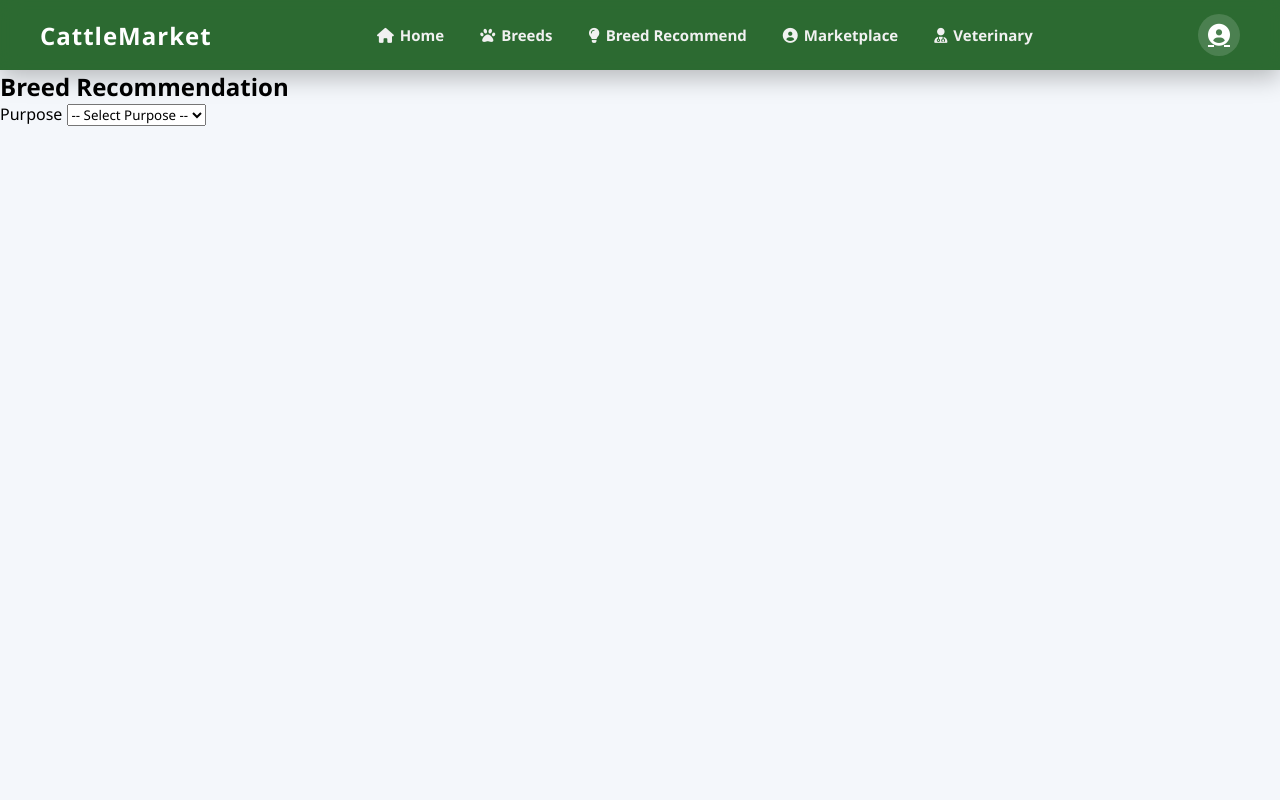
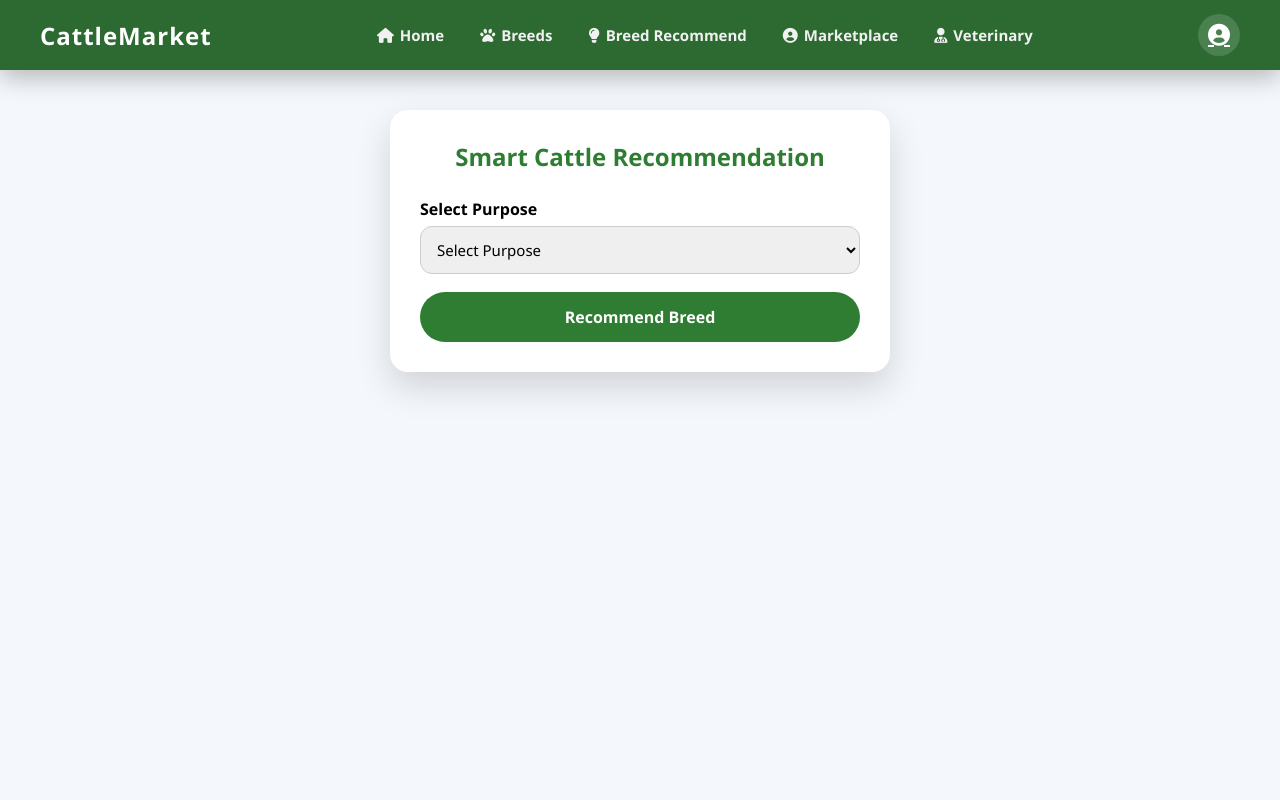
Before and after one commit to DurgaNikithaKaranam/cattle-breed-marketplace, a Flask app: page /recommend in a window 1280 px wide. Run offline with Flask 3, Linux system fonts and the light colour scheme; parts of the project's set-up code (start-up, migrations or seed data) failed here and were passed over.

Commit message:
Updated recommendation module and ml integration

```diff
--- a/app.py
+++ b/app.py
@@ -19,9 +19,9 @@ cursor = db.cursor(dictionary=True)
 
 # ---------------- ML MODEL ----------------
 model = joblib.load("ml/breed_model.pkl")
-le_purpose = joblib.load("ml/purpose_encoder.pkl")
-le_milk = joblib.load("ml/milk_encoder.pkl")
-le_breed = joblib.load("ml/breed_encoder.pkl")
+encoders = joblib.load("ml/encoders.pkl")
+# le_milk = joblib.load("ml/milk_encoder.pkl")
+# le_breed = joblib.load("ml/breed_encoder.pkl")
 
 # ---------------- HOME ----------------
 @app.route("/")
@@ -82,34 +82,44 @@ def breeds():
     cursor.execute("SELECT * FROM breeds")
     return render_template("breeds.html", breeds=cursor.fetchall())
 
-# ---------------- RECOMMEND ----------------
-@app.route("/recommend", methods=["GET", "POST"])
+@app.route("/recommend", methods=["GET","POST"])
 def recommend():
-    purpose = request.form.get("purpose")
-    result = None
 
-    if request.method == "POST" and purpose:
-        if purpose in ["Milk", "Commercial"]:
-            milk = request.form.get("milk")
-            climate = request.form.get("climate")
+    result=None
 
-            if milk == "High" and climate == "Hot":
-                result = "Gir or Sahiwal"
-            elif milk == "Medium":
-                result = "Red Sindhi"
-            else:
-                result = "Tharparkar"
+    if request.method=="POST":
 
-        elif purpose == "Breeding":
-            disease = request.form.get("disease")
-            temperament = request.form.get("temperament")
+        purpose=request.form.get("purpose")
 
-            if disease == "High" and temperament == "Calm":
-                result = "Ongole"
-            else:
-                result = "Kankrej"
+        if purpose=="Dairy":
+            f1=request.form.get("milk")
+            f2=request.form.get("climate")
 
-    return render_template("recommend.html", purpose=purpose, result=result)
+        elif purpose=="Breeding":
+            f1=request.form.get("disease")
+            f2=request.form.get("climate")
+
+        elif purpose=="Draught":
+            f1=request.form.get("strength")
+            f2=request.form.get("terrain")
+
+        else:
+            f1=f2=None
+
+        print("VALUES:",purpose,f1,f2)
+
+        if purpose and f1 and f2:
+
+            input_data=[
+                encoders["purpose"].transform([purpose])[0],
+                encoders["feature1"].transform([f1])[0],
+                encoders["feature2"].transform([f2])[0]
+            ]
+
+            pred=model.predict([input_data])[0]
+            result=encoders["breed"].inverse_transform([pred])[0]
+
+    return render_template("recommend.html", result=result)
 
 @app.route("/add_cattle", methods=["GET", "POST"])
 def add_cattle():
--- a/static/css/style.css
+++ b/static/css/style.css
@@ -913,3 +913,8 @@ div span {
         flex-direction:column;
     }
 }
+
+.result-card{
+    background:#e8f5e9;
+    border-left:6px solid #2e7d32;
+}
--- a/templates/recommend.html
+++ b/templates/recommend.html
@@ -2,67 +2,118 @@
 <html>
 <head>
 <title>Breed Recommendation</title>
-    <!-- <link rel="stylesheet" href="/static/css/style.css"> -->
 <link rel="stylesheet" href="{{ url_for('static', filename='css/style.css') }}">
+</head>
 
-</head>
-<body>
+<body class="form-page">
 
 {% include "navbar.html" %}
 
-<h2>Breed Recommendation</h2>
+<div class="form-container">
 
-<form method="POST">
+<form method="POST" class="styled-form">
+
+<h2>Smart Cattle Recommendation</h2>
 
 <!-- PURPOSE -->
-    <label>Purpose</label>
-    <select name="purpose" onchange="this.form.submit()" required>
-        <option value="">-- Select Purpose --</option>
-        <option value="Milk" {% if purpose=="Milk" %}selected{% endif %}>Milk Production</option>
-        <option value="Breeding" {% if purpose=="Breeding" %}selected{% endif %}>Breeding</option>
-        <option value="Commercial" {% if purpose=="Commercial" %}selected{% endif %}>Commercial Dairy</option>
+<label>Select Purpose</label>
+<select name="purpose" id="purpose" onchange="showFields()" required>
+<option value="">Select Purpose</option>
+<option value="Dairy">Dairy</option>
+<option value="Breeding">Breeding</option>
+<option value="Draught">Draught</option>
 </select>
 
-    <!-- DAIRY / COMMERCIAL -->
-    {% if purpose == "Milk" or purpose == "Commercial" %}
-        <label>Milk Yield Preference</label>
-        <select name="milk" required>
+<!-- DAIRY -->
+<div id="dairyFields" style="display:none;">
+
+<label>Milk Yield</label>
+<select name="milk">
+<option value="">Select</option>
 <option>High</option>
 <option>Medium</option>
 <option>Low</option>
 </select>
 
 <label>Climate</label>
-        <select name="climate" required>
+<select name="climate">
+<option value="">Select</option>
 <option>Hot</option>
 <option>Moderate</option>
 </select>
-    {% endif %}
+
+</div>
 
 <!-- BREEDING -->
-    {% if purpose == "Breeding" %}
-        <label>Disease Resistance Importance</label>
-        <select name="disease" required>
+<div id="breedingFields" style="display:none;">
+
+<label>Disease Resistance</label>
+<select name="disease">
+<option value="">Select</option>
 <option>High</option>
 <option>Medium</option>
 </select>
 
-        <label>Temperament</label>
-        <select name="temperament" required>
-            <option>Calm</option>
-            <option>Active</option>
+<label>Climate</label>
+<select name="climate">
+<option value="">Select</option>
+<option>Hot</option>
+<option>Moderate</option>
 </select>
-    {% endif %}
 
-    {% if purpose %}
-        <button type="submit">Recommend</button>
+</div>
+
+<!-- DRAUGHT -->
+<div id="draughtFields" style="display:none;">
+
+<label>Strength</label>
+<select name="strength">
+<option value="">Select</option>
+<option>High</option>
+<option>Medium</option>
+</select>
+
+<label>Terrain</label>
+<select name="terrain">
+<option value="">Select</option>
+<option>Plain</option>
+<option>Hilly</option>
+</select>
+
+</div>
+
+<button type="submit">Recommend Breed</button>
+
+{% if result %}
+<div class="profile-section" style="text-align:center;margin-top:20px;">
+<h3>Recommended Breed</h3>
+<h1 style="color:#2e7d32;">{{ result }}</h1>
+</div>
 {% endif %}
 
 </form>
+</div>
 
-{% if result %}
-    <h3>Recommended Breed: {{ result }}</h3>
-{% endif %}
+<script>
+function showFields(){
+
+let purpose=document.getElementById("purpose").value;
+
+document.getElementById("dairyFields").style.display="none";
+document.getElementById("breedingFields").style.display="none";
+document.getElementById("draughtFields").style.display="none";
+
+if(purpose==="Dairy"){
+document.getElementById("dairyFields").style.display="block";
+}
+else if(purpose==="Breeding"){
+document.getElementById("breedingFields").style.display="block";
+}
+else if(purpose==="Draught"){
+document.getElementById("draughtFields").style.display="block";
+}
+}
+</script>
 
 </body>
 </html>
```
Also changed, not shown: ml/breed_dataset.csv (+31 -32 lines), ml/train_model.py (+15 -16 lines), 4 other files. Lines whose indentation alone changed are shown as unchanged.
